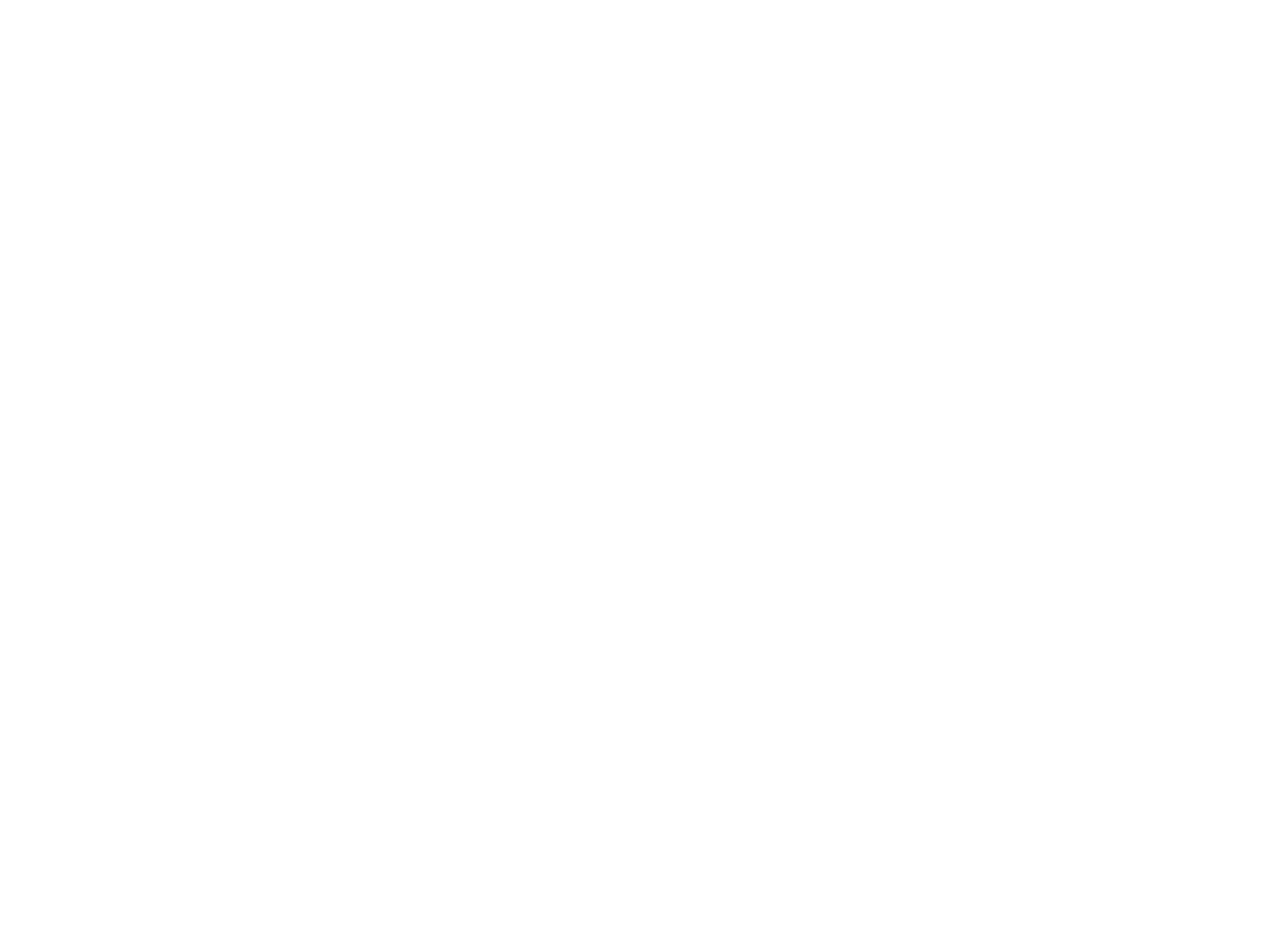
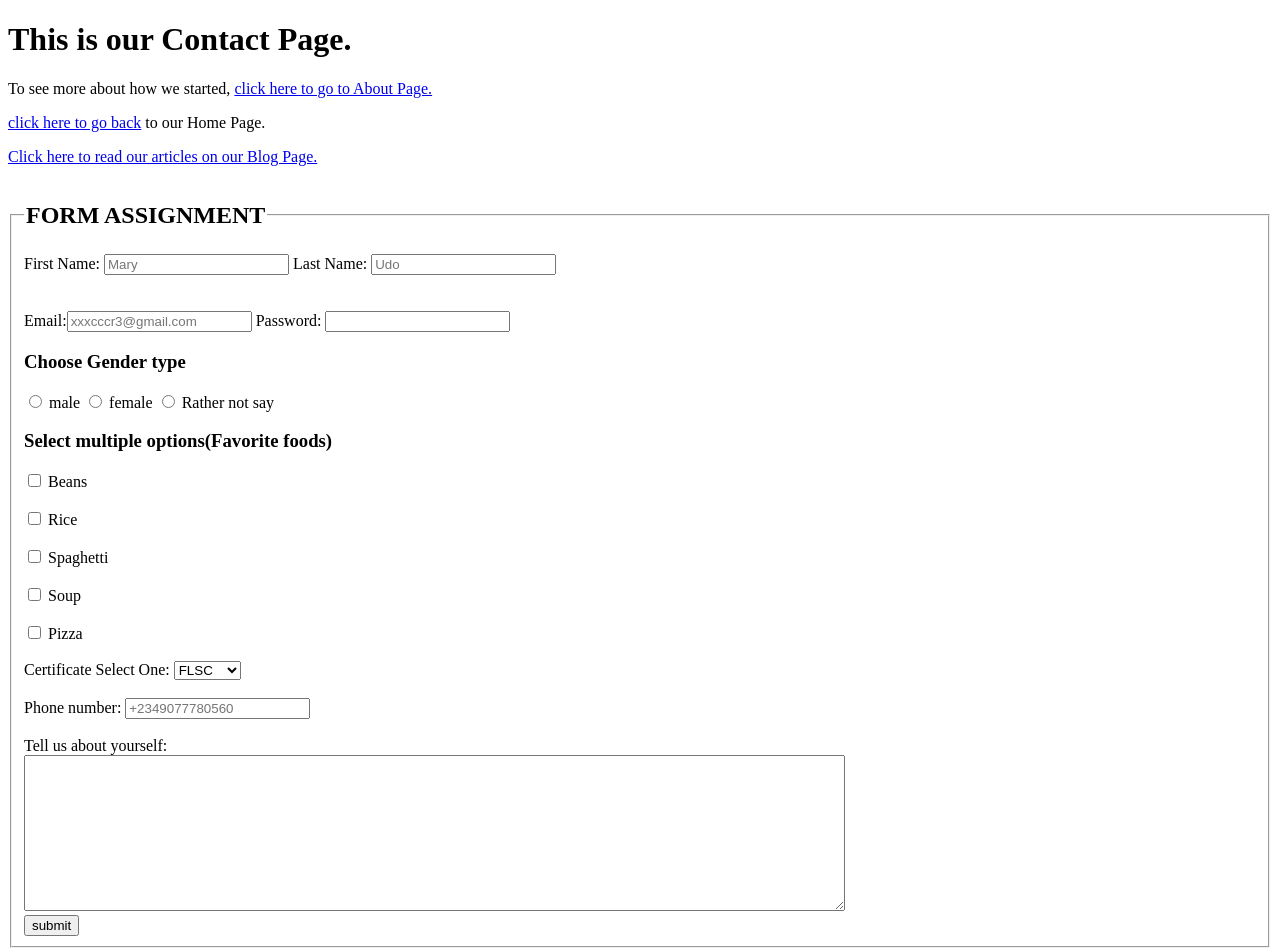
Before and after one commit to Maychij/assignment-3, a plain HTML site: page contact.html in a window 1280 px wide. Before the commit the page ends 800 px from the top, so only its background shows below. Drawn offline with Linux system fonts and the light colour scheme.

Commit message:
third commit

```diff
--- a/contact.html
+++ b/contact.html
@@ -7,6 +7,48 @@
     <title>Document</title>
 </head>
 <body>
-
+ <p><h1>This is our Contact Page.</h1></p>
+ <p>To see more about how we started, <a href="/about.html" target="_blank">click here to go to About Page.</a></p>
+ <p><a href="/Index.html" target="_blank"> click here to go back</a> to our Home Page.</p>
+ <p><a href="/blog.html" target="_blank">Click here to read our articles on our Blog Page.</a></p>
+    <form>
+            <Fieldset>
+              <legend><h2>FORM ASSIGNMENT</h2></legend>
+              <label for="fname">First Name: </label>
+              <input type="text" id="fname" name="fname" placeholder="Mary">
+              <label for="lname">Last Name: </label>
+              <input type="text" id="fname" name="lname" placeholder="Udo"><br><br><br>
+              <label for="email"></label> Email:<input type="email" name="email" placeholder="xxxcccr3@gmail.com" required>
+              <label for="password"> Password:</label> <input type="password" name="password" required><br>
+              <h3>Choose Gender type</h3>
+              <input type="radio" name="Gender" value="male">
+              <label>male</label>
+              <input type="radio" name="Gender" value="female">
+              <label>female</label>
+              <input type="radio" name="Gender" value="Rather not say">
+              <label>Rather not say</label>
+              <h3>Select multiple options(Favorite foods)</h3>
+              <input type="checkbox" value="favorite food 1">
+              <label>Beans</label><br><br>
+              <input type="checkbox" value="favorite food 2">
+              <label>Rice</label><br><br>
+              <input type="checkbox" value="favorite food 3">
+              <label>Spaghetti</label><br><br>
+              <input type="checkbox" value="favorite food 4">
+              <label>Soup</label><br><br>
+              <input type="checkbox" value="favorite food 5">
+              <label>Pizza</label><br><br>
+              <label for="Certificte">Certificate Select One:</label>
+              <select name="Certificate" id="Certificate">
+                 <option value="FLSC">FLSC</option>
+                 <option value="O'Level">O'Level</option>
+                 <option value="BSC">BSC</option>
+               </select><br><br>
+               <label for="Phone">Phone number: </label><input type="tel" name="Phone" placeholder="+2349077780560"><br><br>
+               <label for="Tell us about yourself">Tell us about yourself: </label><br>
+               <textarea name="Tell us about yourself" id="Tell us about yourself" cols="100" rows="10" style="height: auto;"></textarea><br>
+               <input type="submit" value="submit">
+           </Fieldset>
+    </form>
 </body>
 </html>
```
